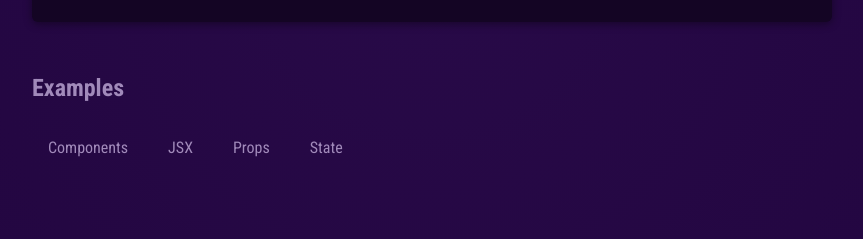
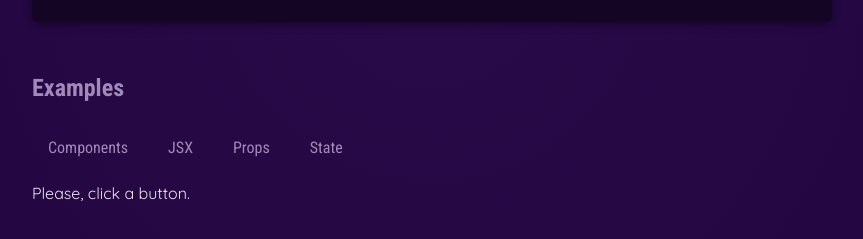
Before and after one commit to DakouriKobri/react-essentials, a React (Vite) app: page / in a window 1280 px wide. Shown: the part 677-916 px from the top of the page, without its empty margins (208-1071 px from the left). Built offline with nearby package versions, Linux system fonts and the light colour scheme.

Commit message:
Update UI with React's useState hook

```diff
--- a/src/App.jsx
+++ b/src/App.jsx
@@ -1,3 +1,6 @@
+// NPM Packages
+import { useState } from 'react';
+
 // Project Imports
 import CoreConcept from './components/core-concept';
 import Header from './components/header';
@@ -5,9 +8,14 @@ import TabButton from './components/tab-button';
 import { CORE_CONCEPTS } from './data';
 
 function App() {
+  const [selectedTopic, setSelectedTopic] = useState('Please, click a button.');
+
   function handleSelect(selectedButton) {
-    console.log(selectedButton);
+    setSelectedTopic(selectedButton);
+    console.log(selectedTopic);
   }
+
+  console.log('App rendered');
 
   return (
     <div>
@@ -33,6 +41,8 @@ function App() {
             <TabButton onSelect={() => handleSelect('props')}>Props</TabButton>
             <TabButton onSelect={() => handleSelect('state')}>State</TabButton>
           </menu>
+
+          {selectedTopic}
         </section>
       </main>
     </div>
--- a/src/components/tab-button/index.jsx
+++ b/src/components/tab-button/index.jsx
@@ -1,4 +1,6 @@
 export default function TabButton({ children, onSelect }) {
+  console.log('TabButton rendered');
+
   return (
     <li>
       <button onClick={onSelect}>{children}</button>
```
